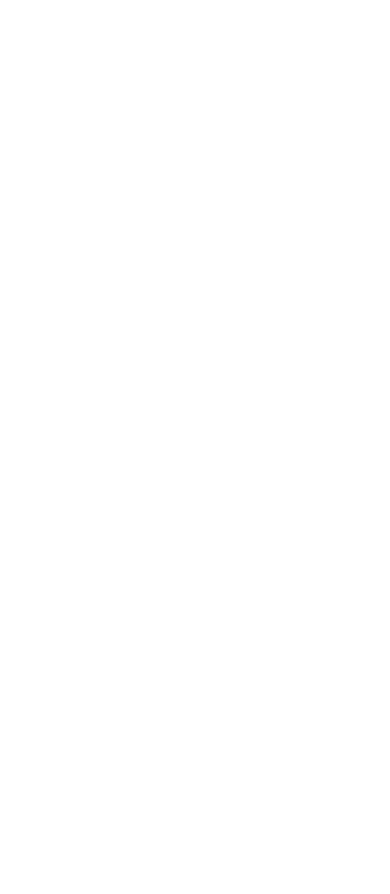
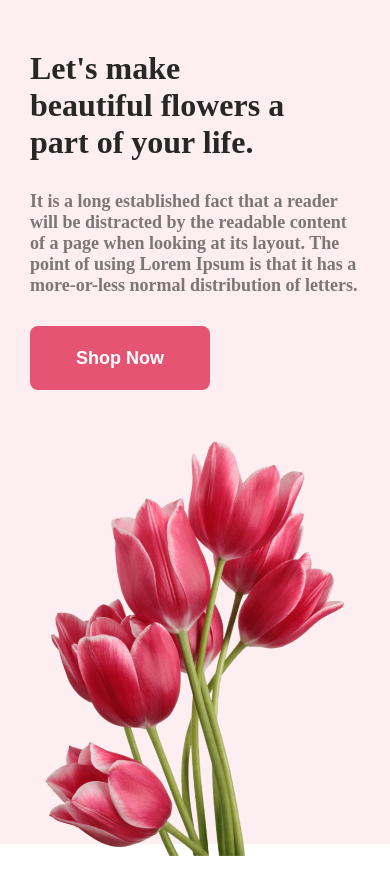
Before and after one commit to getSohelRana/online-flower-shop, a plain HTML site: page index.html in a window 390 px wide. Before the commit the page ends 844 px from the top, so only its background shows below. Drawn offline with Linux system fonts and the light colour scheme.

Commit message:
banner section design & responsive completed here

```diff
--- a/css/custom.css
+++ b/css/custom.css
@@ -0,0 +1,44 @@
+/* Google font Lato */
+@import url('https://fonts.googleapis.com/css2?family=Lato:ital,wght@0,100;0,300;0,400;0,700;0,900;1,100;1,300;1,400;1,700;1,900&display=swap');
+
+.ato-regular {
+  font-family: "Lato", sans-serif;
+  font-weight: 400;
+  font-style: normal;
+}
+
+:root{
+    --text-primary: #272727;
+    --text-secondary: rgba(39, 39, 39, 0.6);
+    --bg-primary: #FCEEF1;
+    --bg-secondary: #E55473;
+    --bg-light-gray: rgba(39, 39, 39, 0.05);
+    --bg-light: #fff;
+}
+.section-inner{
+    max-width: 1440px;
+    padding: 50px 100px;
+    margin: 0 auto;
+}
+.section-title{
+    color: var(--text-primary);
+    font-size: 2.5rem;
+    text-align: center;
+    font-weight: 800;
+}
+.section-description{
+    font-size: 1.125rem;
+    font-weight: bold;
+    color: var(--text-secondary);
+    margin: 30px 0px;
+}
+.btn{
+    background-color: var(--bg-secondary);
+    width: 180px;
+    height: 64px;
+    border-radius: 8px;
+    font-size: 1.125rem;
+    font-weight: bold;
+    color: var(--bg-light);
+    border: none;
+}
--- a/css/flower.css
+++ b/css/flower.css
@@ -3,3 +3,68 @@
     padding: 0;
     box-sizing: border-box;
 }
+/* --------------------top banner style start here---------------- */
+.top-banner{
+    width: 100%;
+    height: 100vh;
+    /* background-color: var(--bg-primary); */
+    background-color: var(--bg-primary);
+}
+.section-wrapper{
+    min-height: 100%;
+    display: flex;
+    justify-content: space-between;
+    align-items: center;
+    gap: 100px;
+}
+.banner-content{
+    max-width: 710px;
+}
+.banner-title{
+    font-weight: 800;
+    color: var(--text-primary);
+    font-size: 5rem;
+}
+.banner-img-box img{
+    max-width: 100%;
+    object-fit: cover;
+}
+/* --------------------top banner style end here----------------- */
+
+/* Responsive for small devices */
+@media screen and (max-width: 575px) {
+    .section-inner{
+        padding: 50px 30px;
+    }
+    .section-wrapper{
+        flex-direction: column;
+        gap: 50px;
+    }
+    .banner-content{
+       width: 100%;
+    }
+    .banner-title{
+        font-weight: 800;
+        color: var(--text-primary);
+        font-size: 2rem;
+    }
+    /* banner section responsive end here */
+
+}
+/* Responsive for medium devices */
+@media screen and (min-width: 575.99px) and (max-width: 768px){
+    .section-inner{
+        padding: 50px 30px;
+    }
+    .section-wrapper{
+        flex-direction: row;
+        gap: 30px;
+    }
+    .banner-title{
+        font-weight: 800;
+        color: var(--text-primary);
+        font-size: 2.1rem;
+    }
+    /* banner section responsive end here */
+
+}
--- a/index.html
+++ b/index.html
@@ -4,9 +4,23 @@
     <meta charset="UTF-8">
     <meta name="viewport" content="width=device-width, initial-scale=1.0">
     <title>Online flower shop</title>
+    <!-- Custom css link -->
+    <link rel="stylesheet" href="./css/custom.css">
+    <link rel="stylesheet" href="./css/flower.css">
 </head>
-<body>
-    <header></header>
+<body class="lato-regular">
+    <header class="top-banner">
+        <div class="section-wrapper section-inner">
+            <div class="banner-content">
+                <h1 class="banner-title">Let's make <br> beautiful flowers a <br> part of your life.</h1>
+                <p class="section-description">It is a long established fact that a reader will be distracted by the readable content of a page when looking at its layout. The point of using Lorem Ipsum is that it has a more-or-less normal distribution of letters.</p>
+                <button class="btn">Shop Now</button>
+            </div>
+            <div class="banner-img-box">
+                <img src="./asset/pngwing-10.png" alt="banner-pink-flower">
+            </div>
+        </div>
+    </header>
     <main></main>
     <footer></footer>
 </body>
```
Also changed, not shown: asset/pngwing-10.png (renamed from asset/pngwing 10.png).
